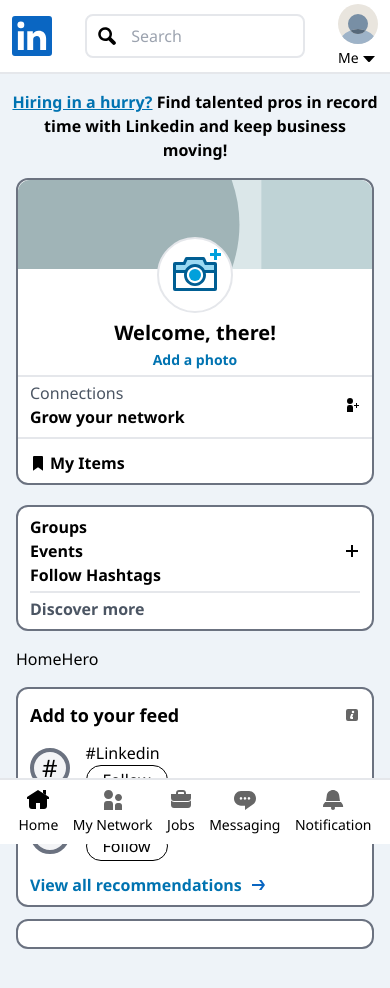
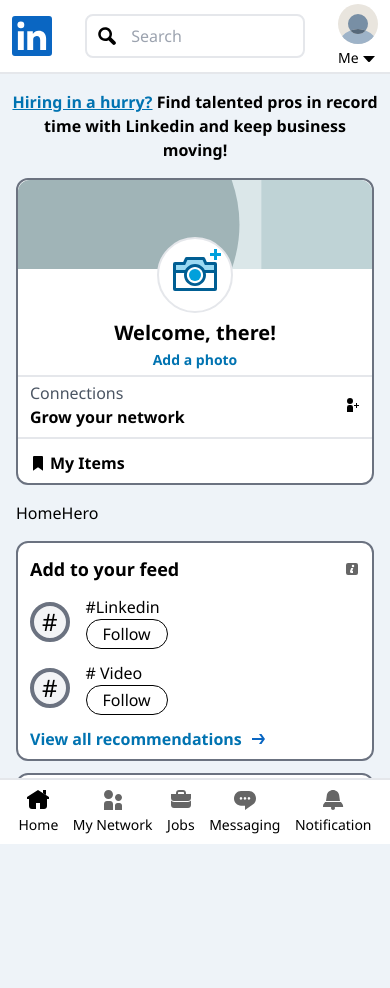
Before and after one commit to prateek-budhiraja/linkedin-clone, a React (Create React App) app: page /home in a window 390 px wide. Shown: the top 988 px of the page. After the commit the page ends 899 px from the top, so only its background shows below. Built offline with nearby package versions, Linux system fonts and the light colour scheme.

Commit message:
removed group section from smaller screen

```diff
--- a/src/components/HomeLeft.js
+++ b/src/components/HomeLeft.js
@@ -30,7 +30,7 @@
 					<h2 className="font-semibold">My Items</h2>
 				</div>
 			</div>
-			<div className="mt-5 px-3 py-2 border-2 rounded-xl border-gray-500 bg-white">
+			<div className="hidden lg:block mt-5 px-3 py-2 border-2 rounded-xl border-gray-500 bg-white">
 				<h2 className="font-semibold">Groups</h2>
 				<div className="flex justify-between">
 					<h2 className="font-semibold">Events</h2>
```
